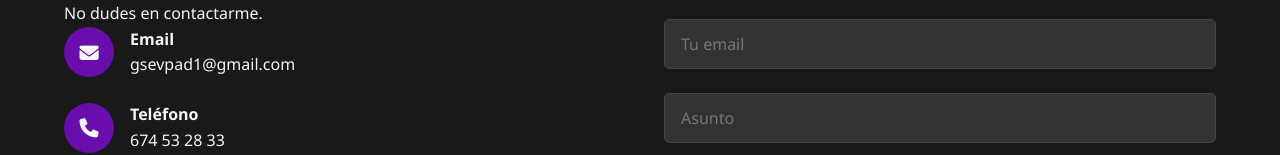
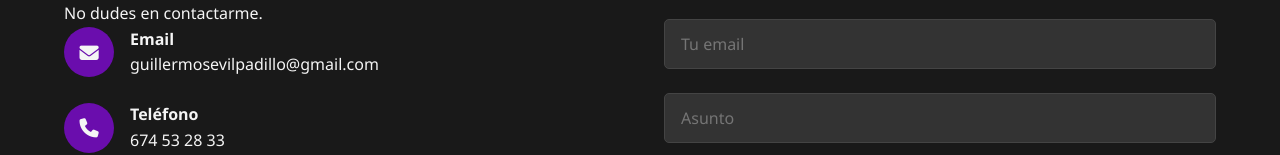
Before and after one commit to sevil1412/sevil1412.github.io, a plain HTML site: page index.html in a window 1280 px wide. Shown: the part 3742-3897 px from the top of the page. Drawn offline with Linux system fonts and the light colour scheme.

Commit message:
Update index.html

```diff
--- a/index.html
+++ b/index.html
@@ -921,7 +921,7 @@
                         </div>
                         <div>
                             <h4>Email</h4>
-                            <p>gsevpad1@gmail.com</p>
+                            <p>guillermosevilpadillo@gmail.com</p>
                         </div>
                     </div>
 
```
